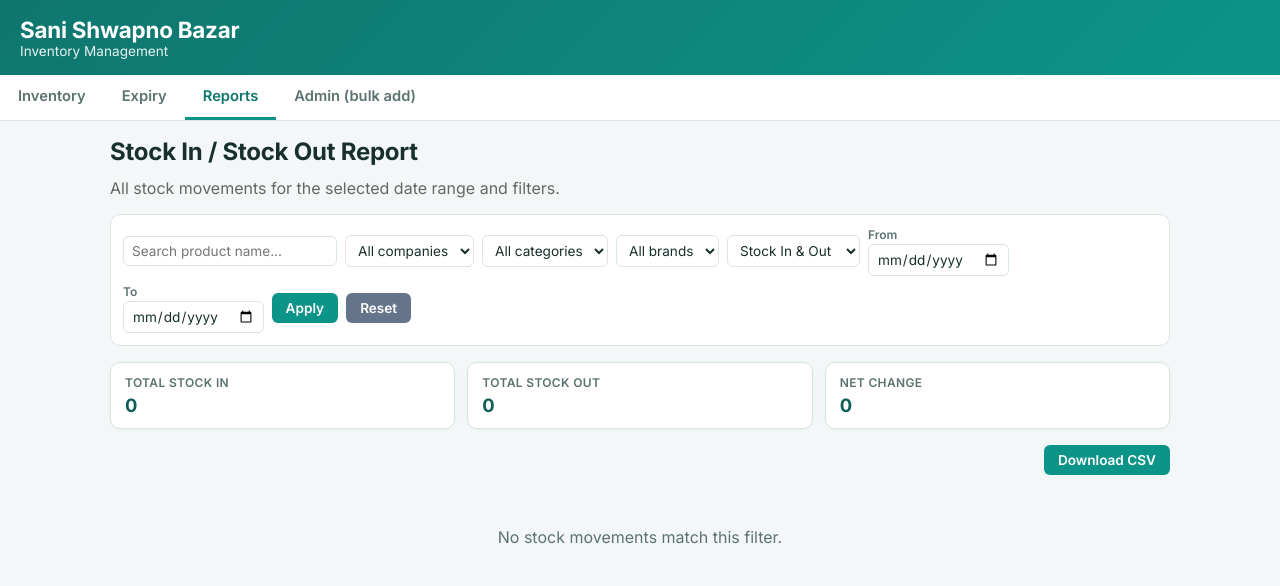
After one commit to rafimkl8/inventory-management-ssb, a Django app: page /reports/stock-movements/ in a window 1280 px wide. The commit adds this page. Shown: the top 586 px of the page. Run offline with Django 4.2, Linux system fonts and the light colour scheme; data that the repository does not hold is empty.

Commit message:
Add Inventory & Stock In/Out reports, plus no-terminal launcher scripts
- New Reports tab with two reports:
  - Inventory Report: current stock + stock value (cost & selling),
    with existing filters plus a 'date added' range, CSV export.
  - Stock In/Out Report: stock movements over a date range, filterable
    by company/brand/category/movement type, with In/Out/Net totals
    and CSV export.
- ProductVariant gains stock_value_cost / stock_value_selling properties.
- start_windows.bat and start_mac_linux.command: double-click launchers
  that set up the venv, install deps, migrate, and open the app in the
  default browser automatically -- no terminal commands needed after
  the one-time Python install.
- README updated with report docs and a new 'no-terminal' setup guide.

```diff
--- a/inventory/urls.py
+++ b/inventory/urls.py
@@ -7,6 +7,9 @@ app_name = "inventory"
 urlpatterns = [
     path("", views.inventory_list, name="inventory_list"),
     path("expiry/", views.expiry_list, name="expiry_list"),
+    path("reports/", views.reports_index, name="reports_index"),
+    path("reports/inventory/", views.inventory_report, name="inventory_report"),
+    path("reports/stock-movements/", views.stock_movement_report, name="stock_movement_report"),
     path("product/add/", views.product_add, name="product_add"),
     path("product/<int:pk>/", views.product_detail, name="product_detail"),
     path("product/<int:pk>/edit/", views.product_edit, name="product_edit"),
--- a/inventory/views.py
+++ b/inventory/views.py
@@ -1,11 +1,15 @@
-from datetime import timedelta
+import csv
+from datetime import datetime, timedelta
 
 from django.contrib import messages
 from django.contrib.auth.decorators import login_required
-from django.db.models import F
+from django.db.models import Count, DecimalField, F, Q, Sum
+from django.db.models.functions import Coalesce
 from django.forms import inlineformset_factory
+from django.http import HttpResponse
 from django.shortcuts import get_object_or_404, redirect, render
 from django.utils import timezone
+from django.utils.html import format_html
 
 from .forms import ProductForm, ProductVariantForm, StockMovementForm
 from .models import Brand, Category, Company, Product, ProductVariant, StockMovement
@@ -195,6 +199,168 @@ def product_edit(request, pk):
     )
 
 
+def _parse_date(value):
+    """Parse a 'YYYY-MM-DD' string (from an <input type="date">) into a date, or None."""
+    if not value:
+        return None
+    try:
+        return datetime.strptime(value, "%Y-%m-%d").date()
+    except ValueError:
+        return None
+
+
+def reports_index(request):
+    """Landing page linking to the individual reports."""
+    return render(request, "inventory/reports_index.html", {"active_tab": "reports"})
+
+
+def inventory_report(request):
+    """Current stock snapshot: quantities and stock value (cost & selling), with the
+    usual company/brand/category/etc. filters, plus an optional 'date added' range and
+    CSV export.
+    """
+    qs = ProductVariant.objects.select_related(
+        "product", "product__brand", "product__brand__company", "product__category"
+    )
+    qs = _apply_common_filters(qs, request)
+
+    date_from = _parse_date(request.GET.get("date_from"))
+    date_to = _parse_date(request.GET.get("date_to"))
+    if date_from:
+        qs = qs.filter(product__date_added__gte=date_from)
+    if date_to:
+        qs = qs.filter(product__date_added__lte=date_to)
+
+    sort = request.GET.get("sort", "name")
+    order = SORT_MAP.get(sort, "product__name")
+    qs = qs.order_by(order)
+
+    if request.GET.get("export") == "csv":
+        response = HttpResponse(content_type="text/csv")
+        response["Content-Disposition"] = 'attachment; filename="inventory_report.csv"'
+        writer = csv.writer(response)
+        writer.writerow(
+            ["Product", "Size", "Company", "Brand", "Category", "Origin", "Date Added",
+             "Stock Qty", "Unit", "Cost Price", "Selling Price", "Stock Value (Cost)",
+             "Stock Value (Selling)", "Batch Number", "Expiry Date"]
+        )
+        for v in qs:
+            writer.writerow(
+                [v.product.name, v.size_label,
+                 v.product.brand.company.name if v.product.brand.company_id else "",
+                 v.product.brand.name, v.product.category.name, v.product.country_of_origin,
+                 v.product.date_added, v.formatted_quantity, v.unit, v.cost_price,
+                 v.selling_price, v.stock_value_cost, v.stock_value_selling,
+                 v.batch_number, v.expiry_date or ""]
+            )
+        return response
+
+    decimal_field = DecimalField(max_digits=14, decimal_places=2)
+    totals = qs.aggregate(
+        total_cost_value=Coalesce(Sum(F("quantity_in_stock") * F("cost_price")), 0, output_field=decimal_field),
+        total_selling_value=Coalesce(Sum(F("quantity_in_stock") * F("selling_price")), 0, output_field=decimal_field),
+        total_variants=Count("id"),
+    )
+    totals["total_potential_profit"] = totals["total_selling_value"] - totals["total_cost_value"]
+
+    context = _filter_context(request)
+    context["variants"] = qs
+    context["active_tab"] = "reports"
+    context["totals"] = totals
+    context["date_from"] = request.GET.get("date_from", "")
+    context["date_to"] = request.GET.get("date_to", "")
+    context["extra_range_field"] = format_html(
+        '<label class="date-range-field">From (date added)'
+        '<input type="date" name="date_from" value="{}"></label>'
+        '<label class="date-range-field">To (date added)'
+        '<input type="date" name="date_to" value="{}"></label>',
+        context["date_from"],
+        context["date_to"],
+    )
+    return render(request, "inventory/inventory_report.html", context)
+
+
+def stock_movement_report(request):
+    """Stock In / Stock Out report over a date range, with CSV export."""
+    qs = StockMovement.objects.select_related(
+        "variant", "variant__product", "variant__product__brand",
+        "variant__product__brand__company", "variant__product__category",
+    )
+
+    company = request.GET.get("company")
+    category = request.GET.get("category")
+    brand = request.GET.get("brand")
+    movement_type = request.GET.get("movement_type")
+    search = request.GET.get("q")
+
+    if company:
+        qs = qs.filter(variant__product__brand__company_id=company)
+    if category:
+        qs = qs.filter(variant__product__category_id=category)
+    if brand:
+        qs = qs.filter(variant__product__brand_id=brand)
+    if movement_type in ("in", "out"):
+        qs = qs.filter(movement_type=movement_type)
+    if search:
+        qs = qs.filter(variant__product__name__icontains=search)
+
+    date_from = _parse_date(request.GET.get("date_from"))
+    date_to = _parse_date(request.GET.get("date_to"))
+    if date_from:
+        qs = qs.filter(created_at__date__gte=date_from)
+    if date_to:
+        qs = qs.filter(created_at__date__lte=date_to)
+
+    qs = qs.order_by("-created_at")
+
+    if request.GET.get("export") == "csv":
+        response = HttpResponse(content_type="text/csv")
+        response["Content-Disposition"] = 'attachment; filename="stock_movement_report.csv"'
+        writer = csv.writer(response)
+        writer.writerow(
+            ["Date/Time", "Product", "Size", "Company", "Brand", "Movement", "Quantity", "Note"]
+        )
+        for m in qs:
+            writer.writerow(
+                [timezone.localtime(m.created_at).strftime("%Y-%m-%d %H:%M"),
+                 m.variant.product.name, m.variant.size_label,
+                 m.variant.product.brand.company.name if m.variant.product.brand.company_id else "",
+                 m.variant.product.brand.name, m.get_movement_type_display(),
+                 m.quantity, m.note]
+            )
+        return response
+
+    decimal_field = DecimalField(max_digits=14, decimal_places=2)
+    totals = qs.aggregate(
+        total_in=Coalesce(
+            Sum("quantity", filter=Q(movement_type="in")), 0, output_field=decimal_field
+        ),
+        total_out=Coalesce(
+            Sum("quantity", filter=Q(movement_type="out")), 0, output_field=decimal_field
+        ),
+    )
+    totals["net_change"] = totals["total_in"] - totals["total_out"]
+
+    context = {
+        "companies": Company.objects.all(),
+        "categories": Category.objects.all(),
+        "brands": Brand.objects.select_related("company").all(),
+        "movements": qs,
+        "totals": totals,
+        "active_tab": "reports",
+        "selected": {
+            "company": request.GET.get("company", ""),
+            "category": request.GET.get("category", ""),
+            "brand": request.GET.get("brand", ""),
+            "movement_type": request.GET.get("movement_type", ""),
+            "q": request.GET.get("q", ""),
+        },
+        "date_from": request.GET.get("date_from", ""),
+        "date_to": request.GET.get("date_to", ""),
+    }
+    return render(request, "inventory/stock_movement_report.html", context)
+
+
 def stock_action(request, pk):
     """Handle a stock IN or OUT action for a single variant."""
     variant = get_object_or_404(ProductVariant, pk=pk)
--- a/static/css/style.css
+++ b/static/css/style.css
@@ -405,3 +405,89 @@ form.stacked-form textarea:focus {
   color: var(--text-muted);
   font-weight: 600;
 }
+
+
+.report-cards {
+  display: grid;
+  grid-template-columns: repeat(auto-fit, minmax(240px, 1fr));
+  gap: 14px;
+  margin-top: 8px;
+}
+
+.report-card {
+  display: block;
+  background: #fff;
+  border: 1px solid var(--border);
+  border-radius: 10px;
+  padding: 16px;
+  text-decoration: none;
+  color: var(--text);
+  box-shadow: 0 1px 3px rgba(15, 118, 110, 0.06);
+  transition: box-shadow 0.15s, border-color 0.15s;
+}
+
+.report-card:hover {
+  border-color: var(--teal-600);
+  box-shadow: 0 2px 8px rgba(15, 118, 110, 0.12);
+}
+
+.report-card h3 {
+  margin: 0 0 6px;
+  color: var(--teal-800);
+  font-size: 1.05rem;
+}
+
+.report-card p {
+  margin: 0;
+  color: var(--text-muted);
+  font-size: 0.88rem;
+}
+
+.summary-cards {
+  display: grid;
+  grid-template-columns: repeat(auto-fit, minmax(160px, 1fr));
+  gap: 12px;
+  margin-bottom: 16px;
+}
+
+.summary-card {
+  background: #fff;
+  border: 1px solid var(--border);
+  border-radius: 10px;
+  padding: 12px 14px;
+  box-shadow: 0 1px 3px rgba(15, 118, 110, 0.06);
+}
+
+.summary-label {
+  font-size: 0.75rem;
+  text-transform: uppercase;
+  letter-spacing: 0.03em;
+  color: var(--text-muted);
+  font-weight: 600;
+  margin-bottom: 4px;
+}
+
+.summary-value {
+  font-size: 1.15rem;
+  font-weight: 700;
+  color: var(--teal-800);
+}
+
+.date-range-field {
+  display: flex;
+  flex-direction: column;
+  gap: 2px;
+  font-size: 0.75rem;
+  color: var(--text-muted);
+  font-weight: 600;
+}
+
+.date-range-field input[type="date"] {
+  padding: 6px 8px;
+  border: 1px solid var(--border);
+  border-radius: 6px;
+  font-size: 0.85rem;
+  font-family: inherit;
+  color: var(--text);
+  background: #fff;
+}
--- a/templates/inventory/base.html
+++ b/templates/inventory/base.html
@@ -19,6 +19,7 @@
     <nav class="tabs">
         <a href="{% url 'inventory:inventory_list' %}" class="{% if active_tab == 'inventory' %}active{% endif %}">Inventory</a>
         <a href="{% url 'inventory:expiry_list' %}" class="{% if active_tab == 'expiry' %}active{% endif %}">Expiry</a>
+        <a href="{% url 'inventory:reports_index' %}" class="{% if active_tab == 'reports' %}active{% endif %}">Reports</a>
         <a href="/admin/" target="_blank">Admin (bulk add)</a>
     </nav>
 
--- /dev/null
+++ b/templates/inventory/stock_movement_report.html
@@ -0,0 +1,105 @@
+{% extends "inventory/base.html" %}
+
+{% block content %}
+<h2 style="margin-top:0;">Stock In / Stock Out Report</h2>
+<p style="color:#666;margin-top:-8px;">All stock movements for the selected date range and filters.</p>
+
+<form method="get" class="filter-bar">
+    <input type="text" name="q" placeholder="Search product name..." value="{{ selected.q }}">
+
+    <select name="company">
+        <option value="">All companies</option>
+        {% for co in companies %}
+        <option value="{{ co.id }}" {% if selected.company == co.id|stringformat:"s" %}selected{% endif %}>{{ co.name }}</option>
+        {% endfor %}
+    </select>
+
+    <select name="category">
+        <option value="">All categories</option>
+        {% for c in categories %}
+        <option value="{{ c.id }}" {% if selected.category == c.id|stringformat:"s" %}selected{% endif %}>{{ c.name }}</option>
+        {% endfor %}
+    </select>
+
+    <select name="brand">
+        <option value="">All brands</option>
+        {% for b in brands %}
+        <option value="{{ b.id }}" {% if selected.brand == b.id|stringformat:"s" %}selected{% endif %}>{{ b.name }}</option>
+        {% endfor %}
+    </select>
+
+    <select name="movement_type">
+        <option value="">Stock In &amp; Out</option>
+        <option value="in" {% if selected.movement_type == "in" %}selected{% endif %}>Stock In only</option>
+        <option value="out" {% if selected.movement_type == "out" %}selected{% endif %}>Stock Out only</option>
+    </select>
+
+    <label class="date-range-field">From
+        <input type="date" name="date_from" value="{{ date_from }}">
+    </label>
+    <label class="date-range-field">To
+        <input type="date" name="date_to" value="{{ date_to }}">
+    </label>
+
+    <button type="submit" class="btn">Apply</button>
+    <a href="." class="btn btn-secondary">Reset</a>
+</form>
+
+<div class="summary-cards">
+    <div class="summary-card">
+        <div class="summary-label">Total Stock In</div>
+        <div class="summary-value">{{ totals.total_in }}</div>
+    </div>
+    <div class="summary-card">
+        <div class="summary-label">Total Stock Out</div>
+        <div class="summary-value">{{ totals.total_out }}</div>
+    </div>
+    <div class="summary-card">
+        <div class="summary-label">Net Change</div>
+        <div class="summary-value">{{ totals.net_change }}</div>
+    </div>
+</div>
+
+<div class="top-actions">
+    <a href="?{{ request.GET.urlencode }}&export=csv" class="btn">Download CSV</a>
+</div>
+
+{% if movements %}
+<div class="table-wrapper">
+<table class="inv-table">
+    <thead>
+        <tr>
+            <th>Date/Time</th>
+            <th>Product</th>
+            <th>Size</th>
+            <th>Company</th>
+            <th>Brand</th>
+            <th>Movement</th>
+            <th>Quantity</th>
+            <th>Note</th>
+        </tr>
+    </thead>
+    <tbody>
+        {% for m in movements %}
+        <tr>
+            <td>{{ m.created_at|date:"Y-m-d H:i" }}</td>
+            <td><a href="{% url 'inventory:product_detail' m.variant.product.id %}">{{ m.variant.product.name }}</a></td>
+            <td>{{ m.variant.size_label }}</td>
+            <td>{{ m.variant.product.brand.company.name|default:"—" }}</td>
+            <td>{{ m.variant.product.brand.name }}</td>
+            <td>
+                {% if m.movement_type == "in" %}<span class="badge ok">Stock In</span>
+                {% else %}<span class="badge low-stock">Stock Out</span>
+                {% endif %}
+            </td>
+            <td>{{ m.quantity }}</td>
+            <td>{{ m.note|default:"—" }}</td>
+        </tr>
+        {% endfor %}
+    </tbody>
+</table>
+</div>
+{% else %}
+<div class="empty-state">No stock movements match this filter.</div>
+{% endif %}
+{% endblock %}
```
Also changed, not shown: inventory/models.py (+11 -0 lines), templates/inventory/inventory_report.html (added, +72 -0 lines), templates/inventory/reports_index.html (added, +17 -0 lines), README.md, 2 other files.
